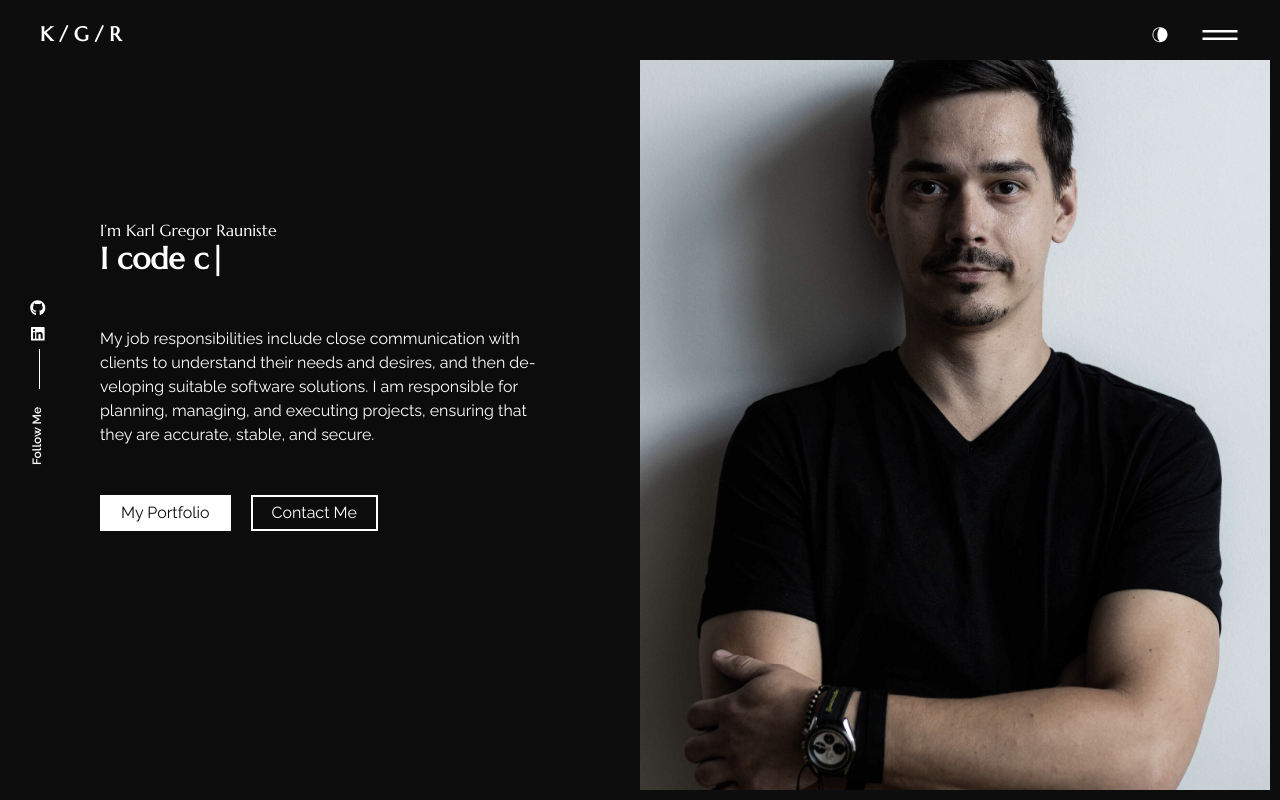
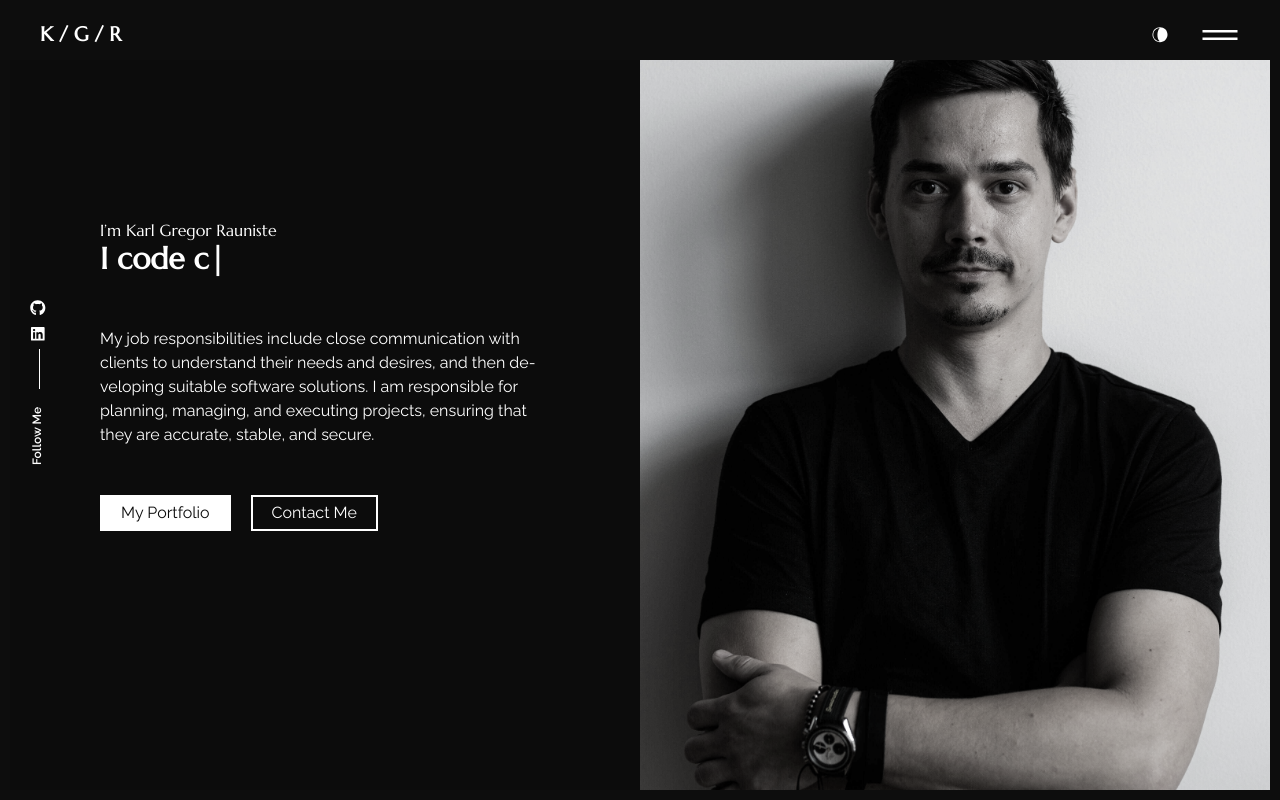
Before and after one commit to Swissgroover/Portfolio, a React (Create React App) app: page / in a window 1280 px wide. Built offline with nearby package versions, Linux system fonts and the light colour scheme.

Commit message:
update image filter

```diff
--- a/src/pages/home/style.css
+++ b/src/pages/home/style.css
@@ -230,5 +230,5 @@ section {
 }
 
 .intro_sec .h_bg-image {
-    filter: saturate(0.5);
+    filter: saturate(0.1);
 }
```
